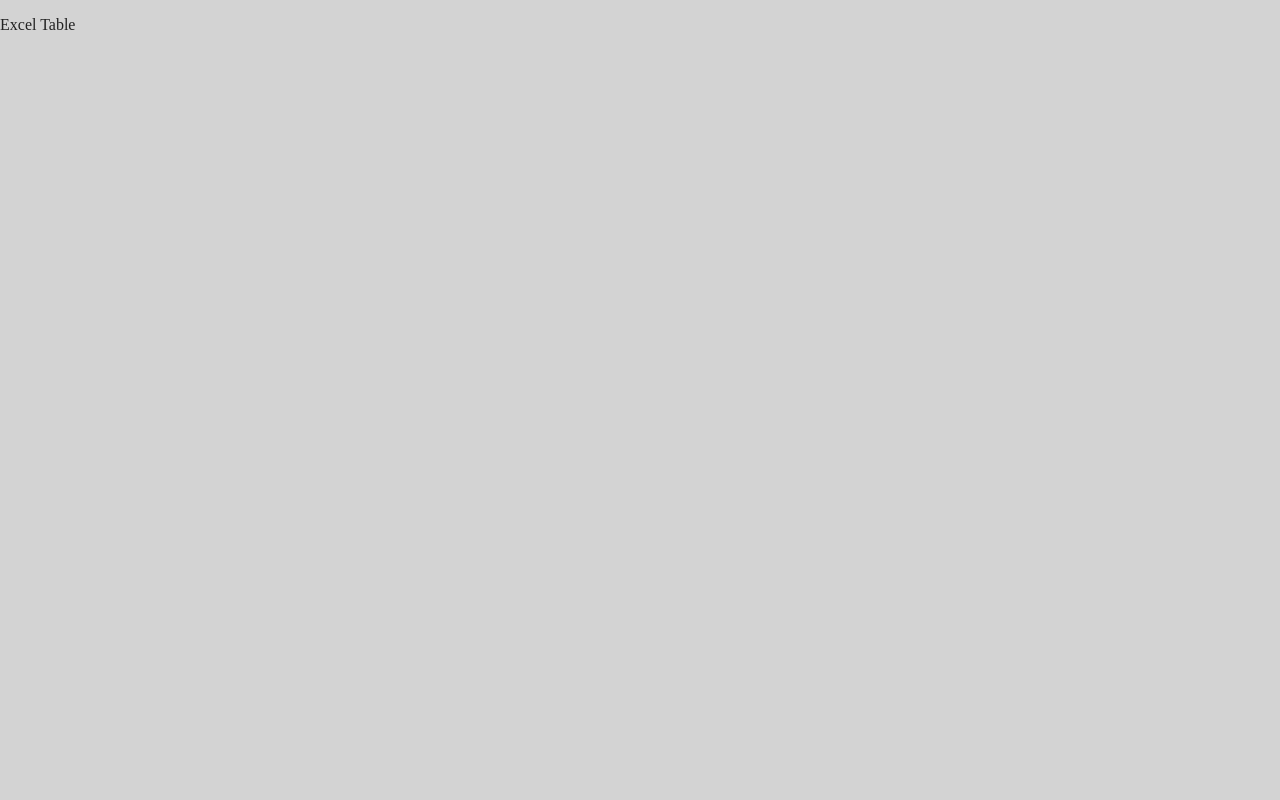
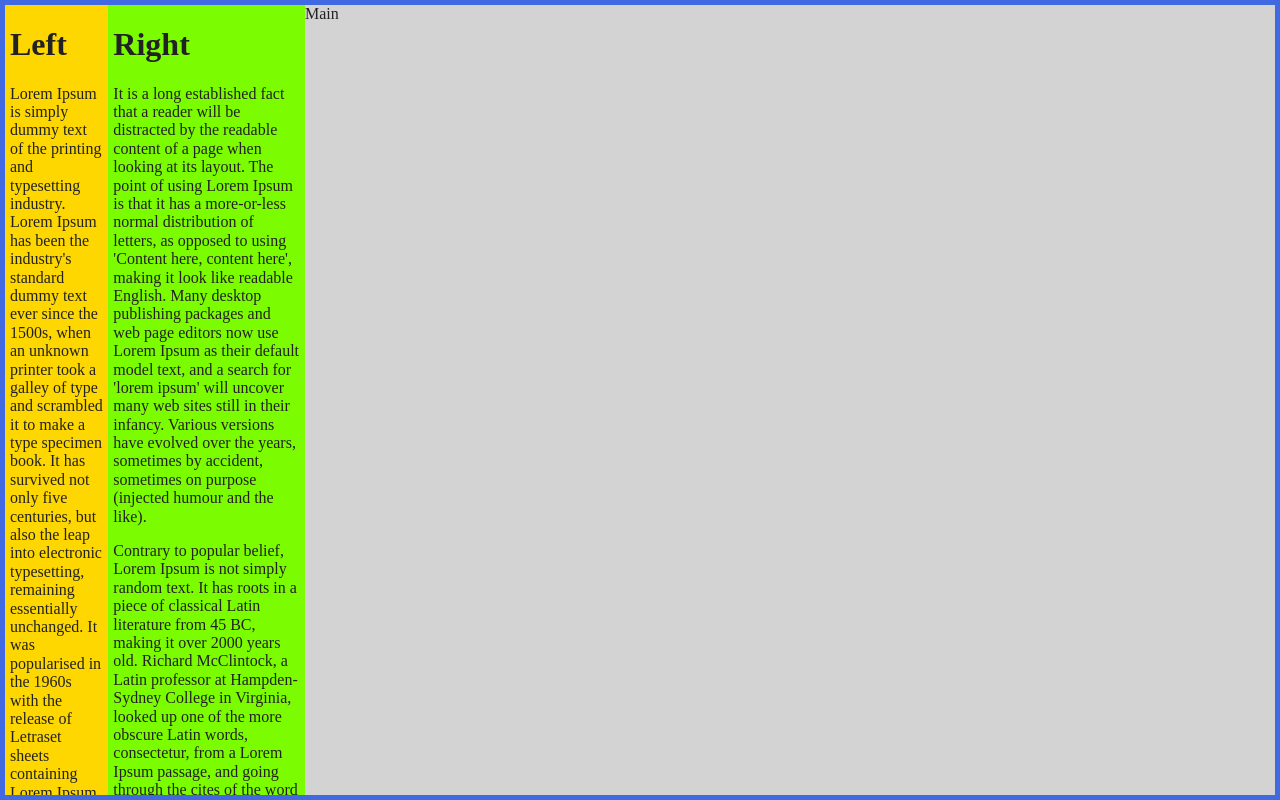
Before and after one commit to tom2kota/excel-table, a website built with Parcel: page index.html in a window 1280 px wide. Built offline with nearby package versions, Linux system fonts and the light colour scheme.

Commit message:
Add navigation sidebar

```diff
--- a/css/main.css
+++ b/css/main.css
@@ -1,33 +1,65 @@
 html {
   color: #222;
-  font-size: 1em;
+  font-size: 16px;
   line-height: 1.4;
+  width: 100%;
+  height: 100%;
+  box-sizing: border-box;
 }
 
 body {
   background-color: lightgray;
 }
 
-.hidden,
-[hidden] {
-  display: none !important;
+.flex-container {
+  display: flex;
+  flex-direction: row;
+
+  box-sizing: content-box;
+  border: 5px solid royalblue;
 }
 
 
-.invisible {
-  visibility: hidden;
+.navigation-sidebars-container {
+  background-color: lightblue;
+  /*border: 3px dotted red;*/
+
+  width: 300px;
+
+
+  display: flex;
+  flex-direction: row;
+
 }
 
+.left-sidebar {
+  background-color: gold;
 
-.clearfix::before,
-.clearfix::after {
-  content: " ";
-  display: table;
+  width: 100px;
+  height: calc(100vh - 10px);
+  overflow: scroll;
+
+  padding: 0 5px;
 }
 
-.clearfix::after {
-  clear: both;
+.right-sidebar {
+  background-color: lawngreen;
+
+  width: 200px;
+  height: calc(100vh - 10px);
+  overflow: scroll;
+
+  padding: 0 5px;
 }
+
+.main-page-content-container {
+  /*border: 3px dashed orangered;*/
+
+  flex: auto;
+
+
+}
+
 
 /* ==========================================================================
    Media Queries for Responsive Design (mobile)
@@ -37,4 +69,8 @@ body {
   body {
     background-color: lightblue;
   }
+
+  .navigation-sidebars-container {
+    display: none;
+  }
 }
--- a/index.html
+++ b/index.html
@@ -14,9 +14,50 @@
 
 <body>
 
-  <p>Excel Table</p>
-  <script src="js/vendor/modernizr-3.11.2.min.js"></script>
-  <script src="js/main.js"></script>
+<div class="flex-container">
+  <div class="navigation-sidebars-container">
+    <div class="left-sidebar">
+      <h1>Left</h1>
+      <p>Lorem Ipsum is simply dummy text of the printing and typesetting industry. Lorem Ipsum has been the industry's
+        standard dummy text ever since the 1500s, when an unknown printer took a galley of type and scrambled it to make
+        a type specimen book. It has survived not only five centuries, but also the leap into electronic typesetting,
+        remaining essentially unchanged. It was popularised in the 1960s with the release of Letraset sheets containing
+        Lorem Ipsum passages, and more recently with desktop publishing software like Aldus PageMaker including versions
+        of Lorem Ipsum.</p>
+    </div>
+    <div class="right-sidebar">
+      <h1>Right</h1>
+      <p>
+        It is a long established fact that a reader will be distracted by the readable content of a page when looking at
+        its layout. The point of using Lorem Ipsum is that it has a more-or-less normal distribution of letters, as
+        opposed to using 'Content here, content here', making it look like readable English. Many desktop publishing
+        packages and web page editors now use Lorem Ipsum as their default model text, and a search for 'lorem ipsum'
+        will uncover many web sites still in their infancy. Various versions have evolved over the years, sometimes by
+        accident, sometimes on purpose (injected humour and the like).
+      </p>
+      <p>
+        Contrary to popular belief, Lorem Ipsum is not simply random text. It has roots in a piece of classical Latin
+        literature from 45 BC, making it over 2000 years old. Richard McClintock, a Latin professor at Hampden-Sydney
+        College in Virginia, looked up one of the more obscure Latin words, consectetur, from a Lorem Ipsum passage, and
+        going through the cites of the word in classical literature, discovered the undoubtable source. Lorem Ipsum
+        comes from sections 1.10.32 and 1.10.33 of "de Finibus Bonorum et Malorum" (The Extremes of Good and Evil) by
+        Cicero, written in 45 BC. This book is a treatise on the theory of ethics, very popular during the Renaissance.
+        The first line of Lorem Ipsum, "Lorem ipsum dolor sit amet..", comes from a line in section 1.10.32.</p>
+      <p>
+        The standard chunk of Lorem Ipsum used since the 1500s is reproduced below for those interested. Sections
+        1.10.32 and 1.10.33 from "de Finibus Bonorum et Malorum" by Cicero are also reproduced in their exact original
+        form, accompanied by English versions from the 1914 translation by H. Rackham.
+      </p>
+    </div>
+  </div>
+
+  <div class="main-page-content-container">
+    Main
+  </div>
+
+</div>
+<script src="js/vendor/modernizr-3.11.2.min.js"></script>
+<script src="js/main.js"></script>
 
 </body>
 
```
